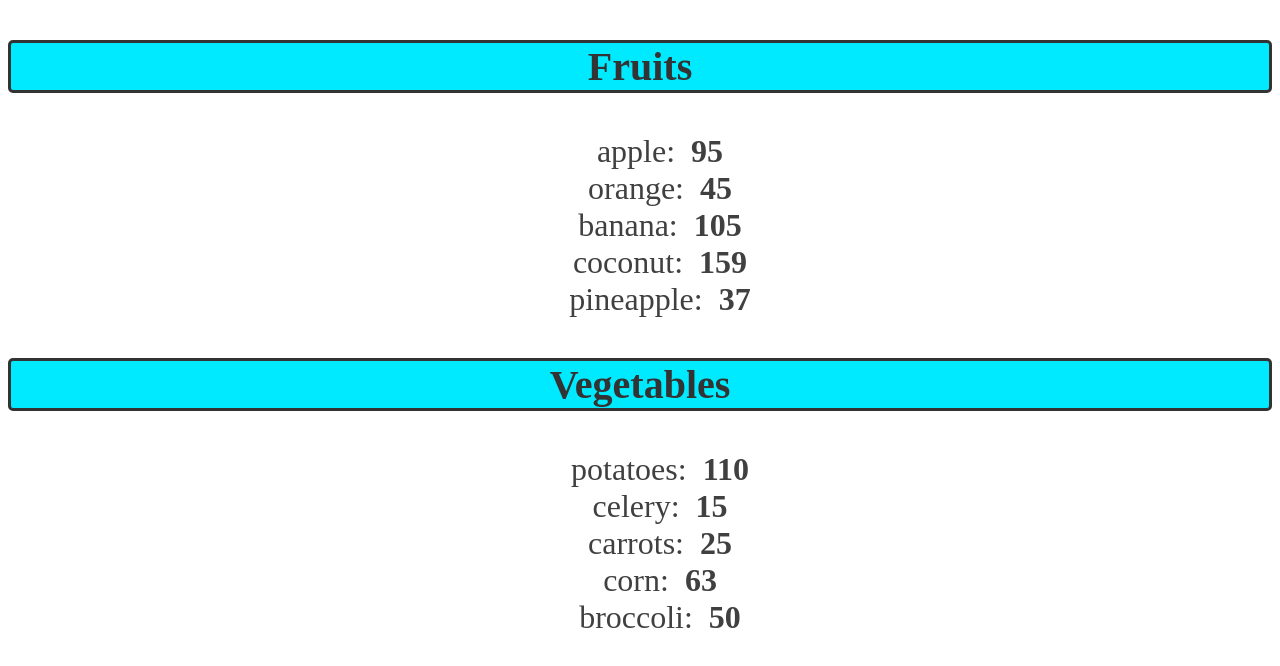
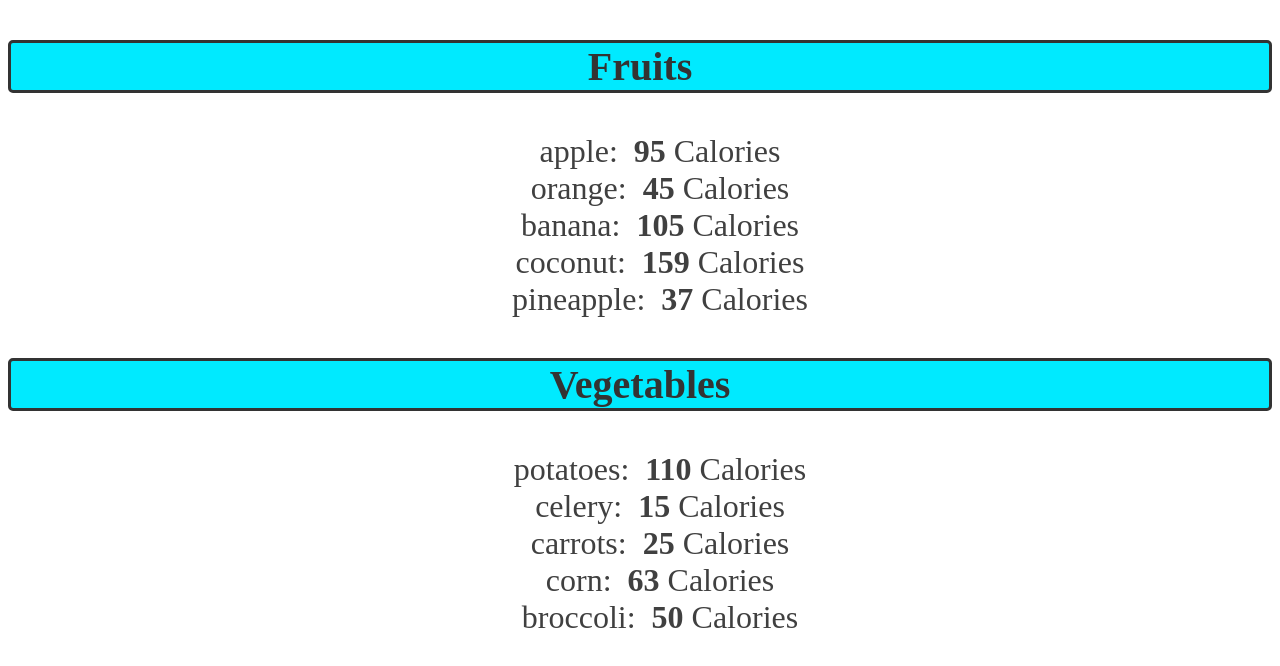
Before and after one commit to boyer2022/reactLists, a React (Vite) app in the folder lists/: page / in a window 1280 px wide. Shown: the top 666 px of the page. Built offline with nearby package versions, Linux system fonts and the light colour scheme.

Commit message:
Added Calories text to each item

```diff
--- a/lists/src/List.jsx
+++ b/lists/src/List.jsx
@@ -8,8 +8,9 @@ function List(props){
     const itemList = props.items;
 
         const listItems = itemList.map(item => <li key={item.id}>
+
                                             {item.name}: &nbsp;
-                                            <b>{item.calories}</b></li>);
+                                            <b>{item.calories}</b> Calories</li>);
 
 // function List(){
 // Create an Array
```
